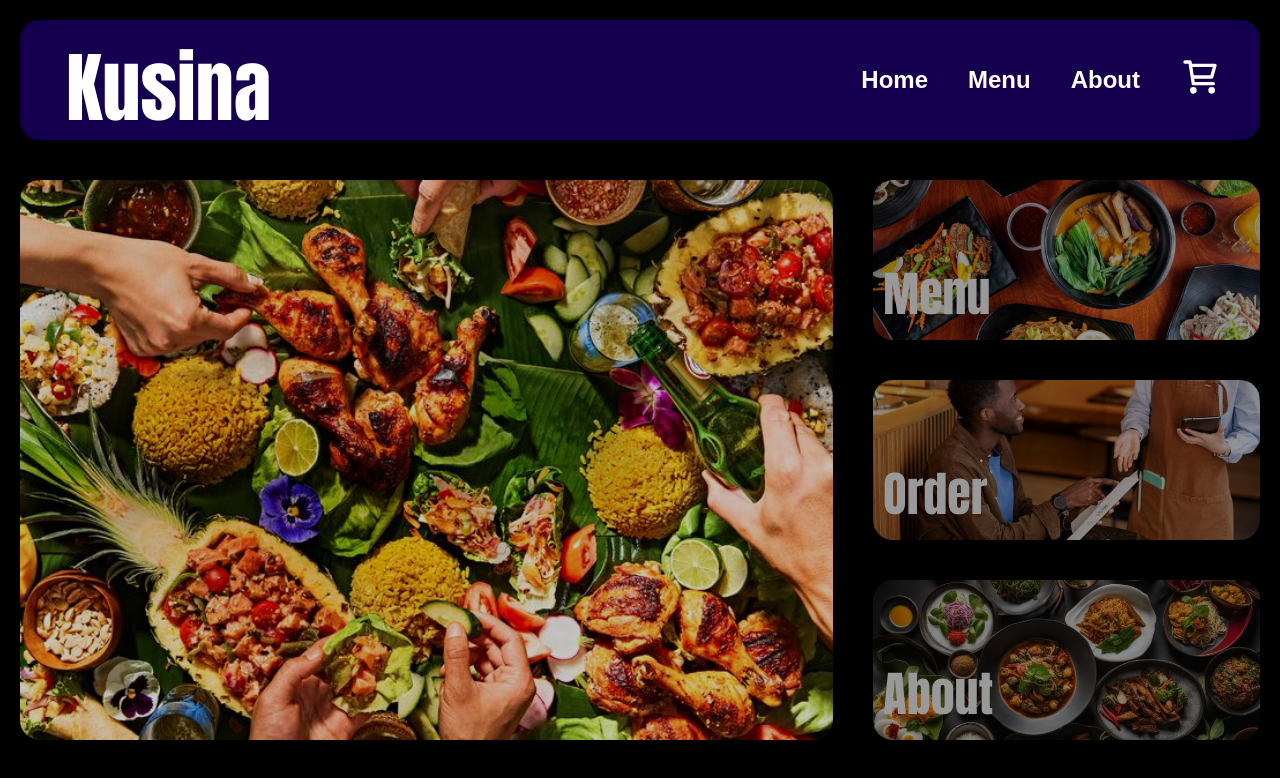
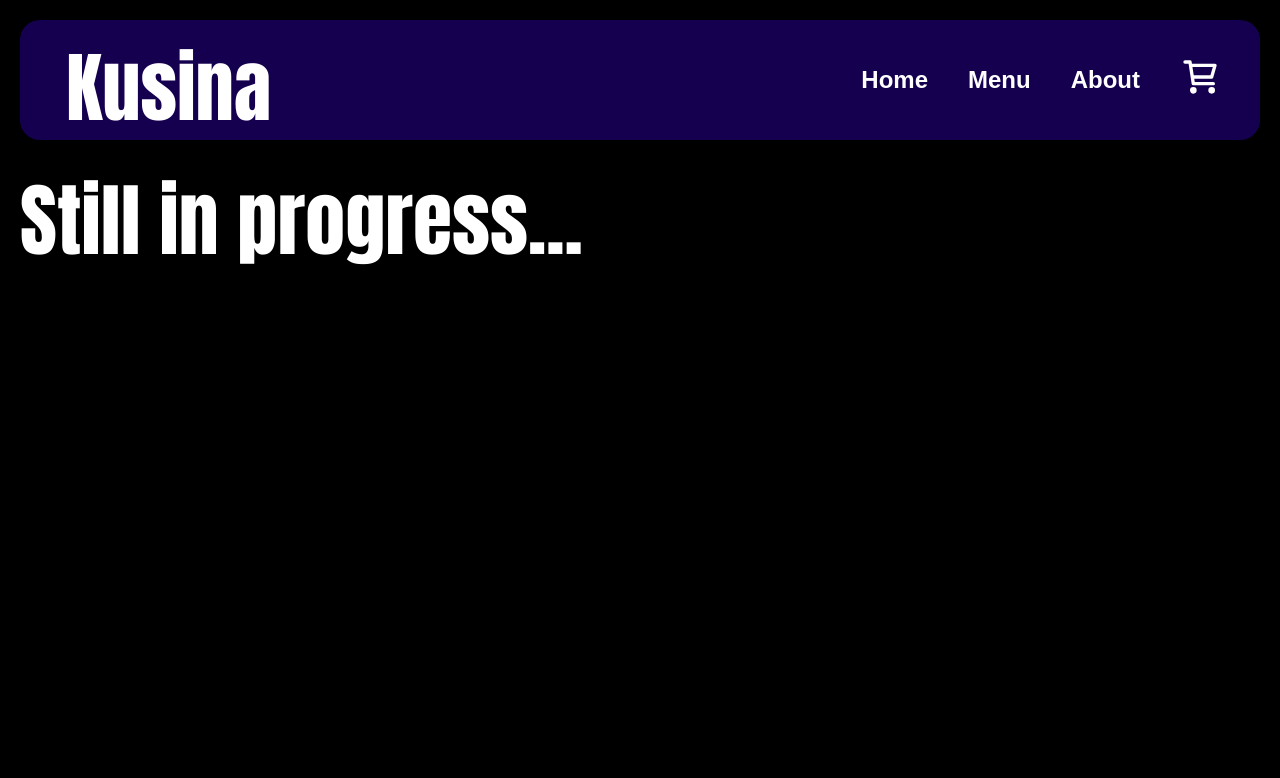
Before and after one commit to ArjTheProgrammer/Restaurant-page, a website built with webpack: page src/index.html in a window 1280 px wide. Both pictures are taken after a click on the button 1200 px from the left and 80 px from the top of the page. Built offline with nearby package versions, Linux system fonts and the light colour scheme.

Commit message:
Add the order page

```diff
--- a/src/index.js
+++ b/src/index.js
@@ -2,10 +2,12 @@ import './style.css';
 import { home } from './pages/home.js';
 import { menu } from './pages/menu.js';
 import { about } from './pages/about.js';
+import { order } from './pages/order.js';
 
 const homeButton = document.querySelector(".home");
 const menuButton = document.querySelector(".menu");
 const aboutButton = document.querySelector(".about");
+const orderButton = document.querySelector(".order");
 const content = document.querySelector("#content");
 
 home();
@@ -19,4 +21,7 @@ menuButton.addEventListener("click", () => {
 
 aboutButton.addEventListener("click", () => {
     about();
-})
+});
+orderButton.addEventListener("click", () => {
+    order();
+});
--- /dev/null
+++ b/src/pages/order.js
@@ -0,0 +1,11 @@
+const content = document.querySelector("#content");
+
+export function order(){
+    content.innerHTML = "";
+
+    const orderWrapper = document.createElement("div");
+    orderWrapper.className = "order-wrapper";
+    orderWrapper.textContent = "Still in progress...";
+
+    content.append(orderWrapper);
+}
--- a/src/style.css
+++ b/src/style.css
@@ -245,3 +245,8 @@ nav > button > svg path:hover {
 ::-webkit-scrollbar-thumb:hover {
   background-color: var(--color-10);
 }
+
+.order-wrapper {
+  font-size: 5rem;
+  margin: 0px 20px;
+}
```
